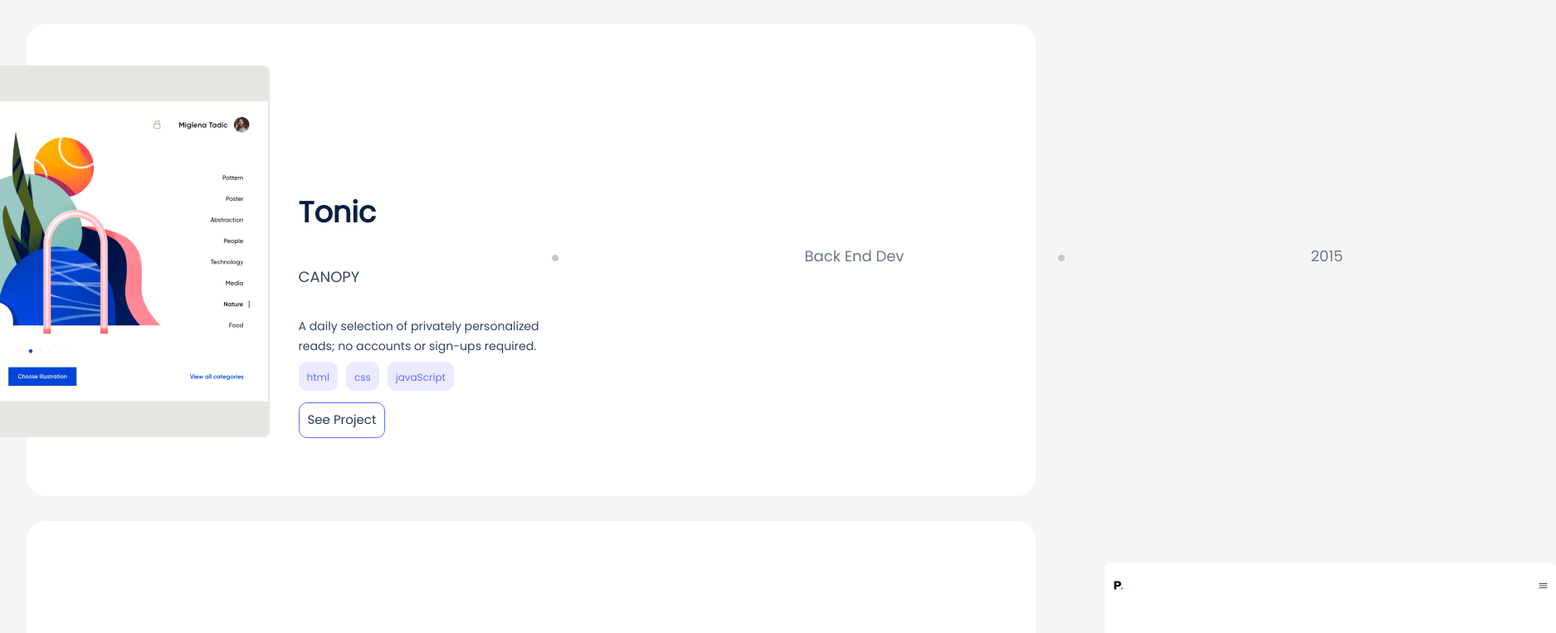
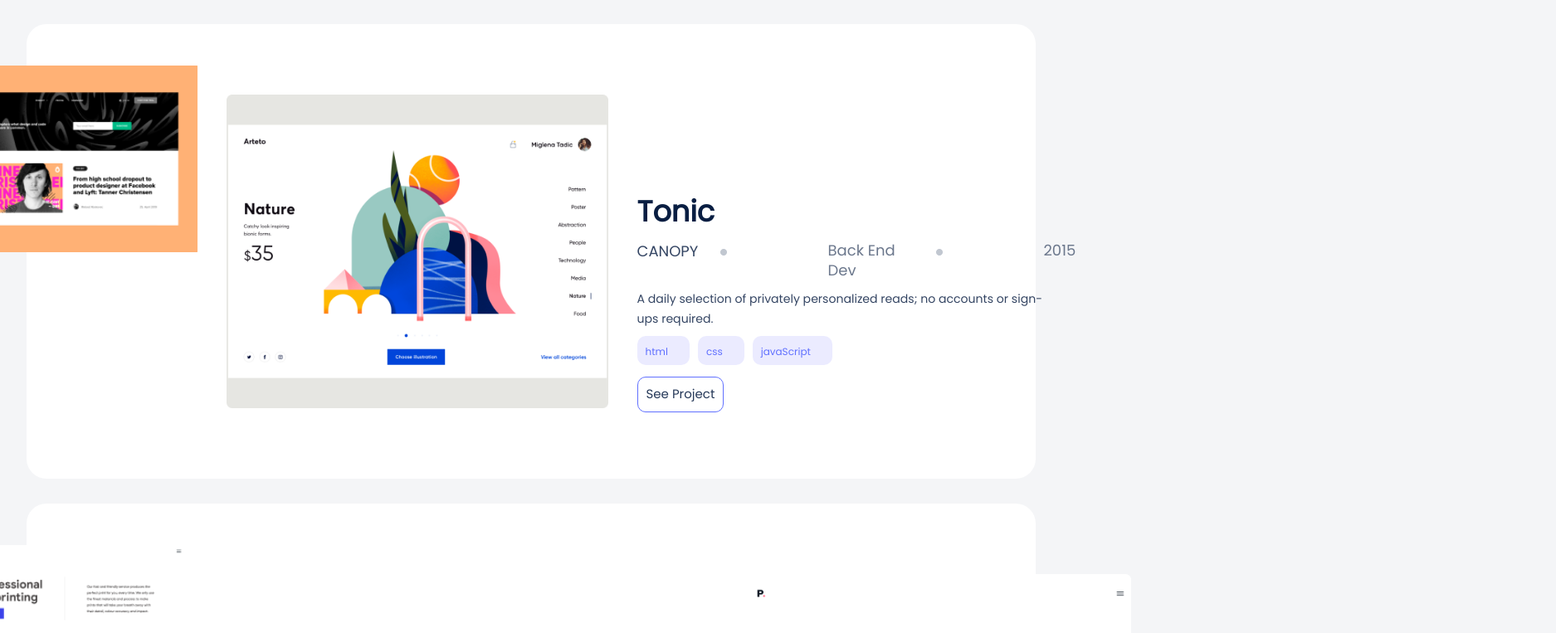
Before and after one commit to supreeti/First-Portfolio, a website: page index.html in a window 1280 px wide. Shown: the part 596-1359 px from the top of the page at 83% size, 1875 px wide, since content can reach past the window. Drawn offline with Linux system fonts and the light colour scheme.

Commit message:
solve issues linters

```diff
--- a/style.css
+++ b/style.css
@@ -80,7 +80,7 @@
   list-style: none;
   margin-bottom: 100px;
   gap: 20px;
-  padding-bottom: 15px;
+  padding-bottom: 25px;
 }
 
 .social-media h5 {
@@ -121,13 +121,13 @@
   border-bottom: 1px solid #e3e5e9;
 }
 
-/* .article1 figure,
+.article1 figure,
 .article2 figure,
 .article3 figure,
 .article4 figure {
   display: flex;
   justify-content: center;
-} */
+}
 
 .article1 .fig2,
 .article2 .fig2,
@@ -141,7 +141,7 @@
 .article3 .fig1 img,
 .article4 .fig1 img {
   text-align: center;
-  width: 340px;
+  width: 320px;
   height: 225px;
   object-fit: cover;
   object-position: center;
@@ -165,16 +165,18 @@
   flex: none;
   order: 0;
   flex-grow: 0;
-  padding-left: 2px 0;
 }
 
 .font1 {
-  padding-top: 16px;
+  padding-top: 5px;
   text-align: left;
   color: #172b4d;
   font-size: 32px;
   align-items: left;
   font-weight: 700;
+  flex: none;
+  order: 0;
+  flex-grow: 0;
 }
 
 .texttitle {
@@ -187,7 +189,7 @@
 .article4 ul {
   padding: 16px 0;
   display: flex;
-  gap: 10px;
+  gap: 15px;
   list-style: none;
 }
 
@@ -221,7 +223,7 @@
   color: #344563;
   font-size: 15px;
   line-height: 24px;
-  width: 295px;
+  width: 495px;
   font-weight: 400;
   align-items: left;
 }
@@ -237,7 +239,7 @@
   font-size: 12px;
   align-items: left;
   font-weight: 500;
-  padding: 16px 0 0 0;
+  padding: 16px 16px 0 0;
 }
 
 .article1 .background1,
@@ -339,7 +341,7 @@
   align-items: left;
   color: #7f8cff;
   font-weight: 500;
-  padding-top: 15px;
+  padding-top: 2px;
 }
 
 .about_self_section ul {
@@ -537,7 +539,7 @@
     color: #4d5c76;
     font-size: 16px;
     font-size: 1.75vw;
-    line-height: 28px;
+    line-height: 24px;
     letter-spacing: 0;
     width: 620px;
     font-weight: 500;
@@ -570,7 +572,7 @@
   .Snapshoot .article4 {
     display: flex;
     justify-content: center;
-    padding: 20px 0 20px 0;
+    padding: 5px 0;
     gap: 25px;
     width: 100%;
     margin: auto;
@@ -615,7 +617,7 @@
     flex: none;
     order: 0;
     flex-grow: 0;
-    padding: 590px 0 20px 0;
+    padding: 590px 0 0px 0;
   }
 
   .about_section_align1 img {
@@ -632,10 +634,10 @@
   .article2 .fig2 img,
   .article3 .fig2 img,
   .article4 .fig2 img {
-    width: 544px;
+    width: 460px;
     height: 448px;
     object-fit: contain;
-    object-position: center;
+    object-position: left;
   }
 
   .article1 .fig2 img:hover,
@@ -656,8 +658,11 @@
 
   .font1 {
     padding-top: 0;
+    width: 496px;
+    height: 46px;
     color: #091e42;
     font-size: 35px;
+    line-height: 52px;
     font-weight: 700;
   }
 
@@ -666,26 +671,30 @@
   }
 
   .font2 {
-    width: 295px;
+    width: 75px;
+    height: 24px;
     color: #344563;
     font-size: 18px;
     font-weight: 500;
     line-height: 24px;
-    padding: 25px 0;
+    padding: 1px 0;
   }
 
   .font3 {
-    width: 295px;
+    width: 120px;
     color: #6b778c;
     font-size: 18px;
     font-weight: 400;
     line-height: 24px;
+    padding-left: 15px;
   }
 
   .article1div p,
   .article2div p,
   .article3div p,
   .article4div p {
+    width: 496px;
+    height: 50px;
     color: #344563;
     font-size: 16px;
     font-size: 1.25vw;
@@ -821,6 +830,8 @@
   .article2div p,
   .article3div p,
   .article4div p {
+    width: 496px;
+    height: 50px;
     color: #344563;
     font-size: 16px;
     font-size: 1.1vw;
@@ -850,7 +861,7 @@
     width: 715px;
     font-weight: 500;
     align-items: left;
-    padding: 0 0 0 0;
+    padding: 0 0 0 25px;
   }
 
   .box1 {
@@ -869,7 +880,7 @@
     width: 800px;
     font-weight: 500;
     align-items: left;
-    padding: 0 0 0 0;
+    padding: 0 0 0 25px;
   }
 
   .box1 {
```
